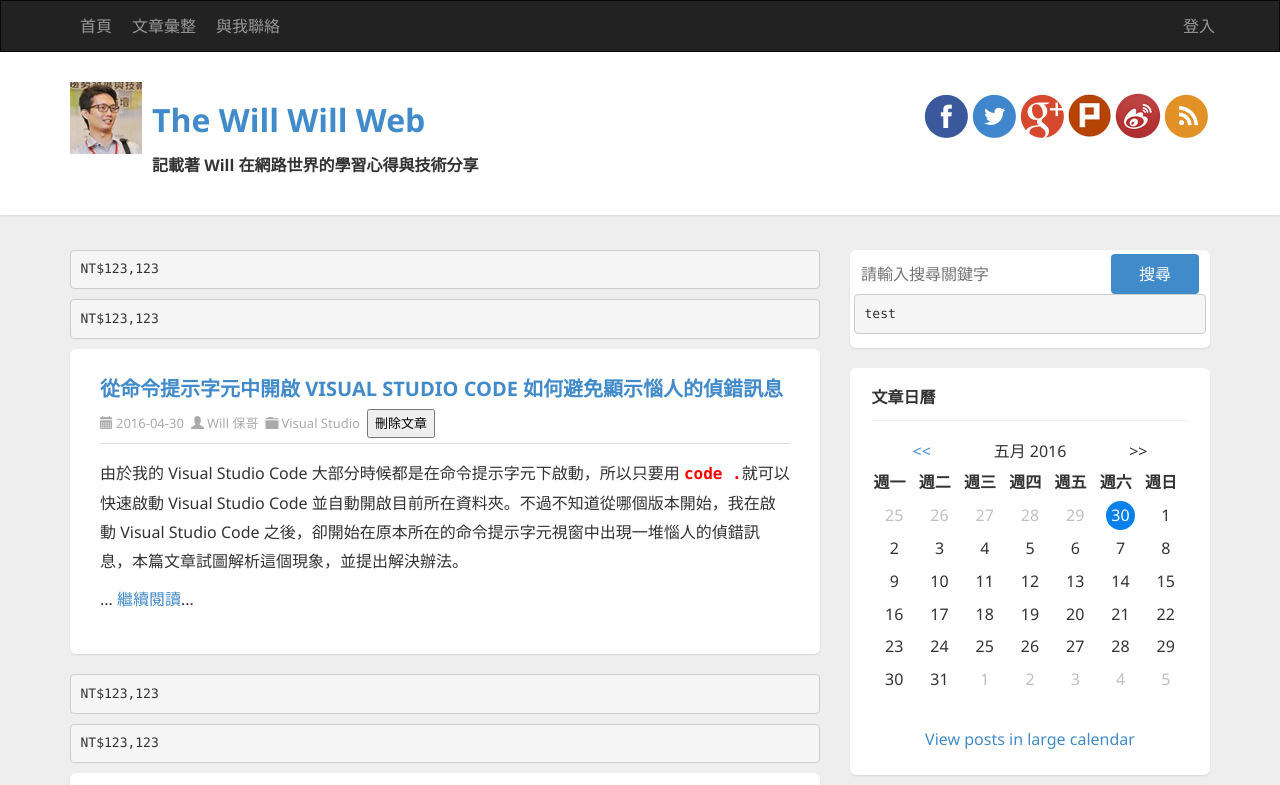
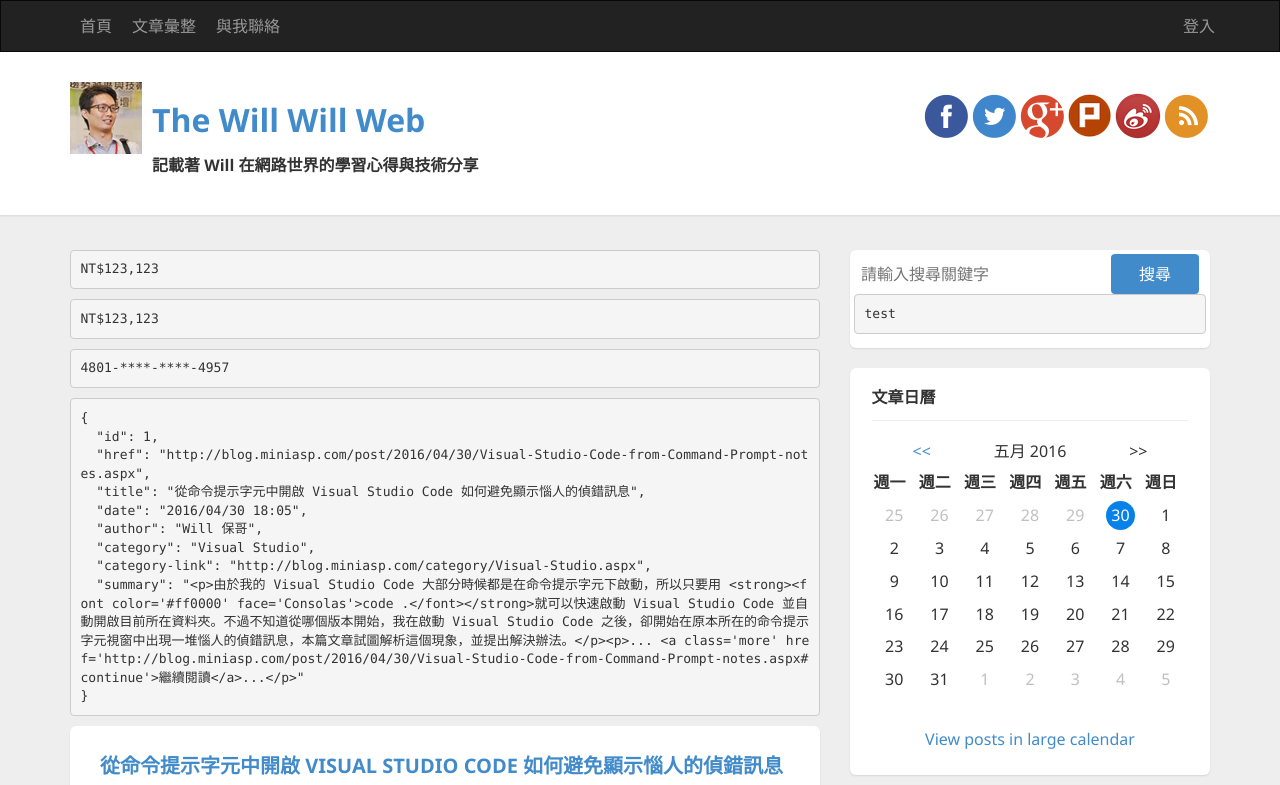
Before and after one commit to Christine590/demo, an Angular app in the folder angular_cub/: page / in a window 1280 px wide. Shown: the top 785 px of the page. Built offline with nearby package versions, Linux system fonts and the light colour scheme.

Commit message:
自訂 ccmask Pipe 元件與使用 json Pipe 元件

```diff
--- a/angular_cub/src/app/article/article.component.html
+++ b/angular_cub/src/app/article/article.component.html
@@ -1,5 +1,8 @@
 <pre>{{ 123123 | currency:'TWD':'NT$':'1.0-0' }}</pre>
 <pre>NT${{ 123123 | number }}</pre>
+
+<pre>{{ '4801-1029-4938-4957' | ccmask }}</pre>
+<pre>{{ item | json }}</pre>
 
 <article class="post" id="post{{i}}">
   <header class="post-header">
--- a/angular_cub/src/app/ccmask.pipe.ts
+++ b/angular_cub/src/app/ccmask.pipe.ts
@@ -5,8 +5,8 @@ import { Pipe, PipeTransform } from '@angular/core';
 })
 export class CcmaskPipe implements PipeTransform {
 
-  transform(value: unknown, ...args: unknown[]): unknown {
-    return null;
+  transform(value: string): string { // 傳入string 輸出string
+    const re = /(\d{4})-(\d{4})-(\d{4})-(\d{4})/; // 正則表達式
+    return value.replace(re, '$1-****-****-$4'); // 傳回隱碼的版本，but前端還是撈的到
   }
-
 }
```
